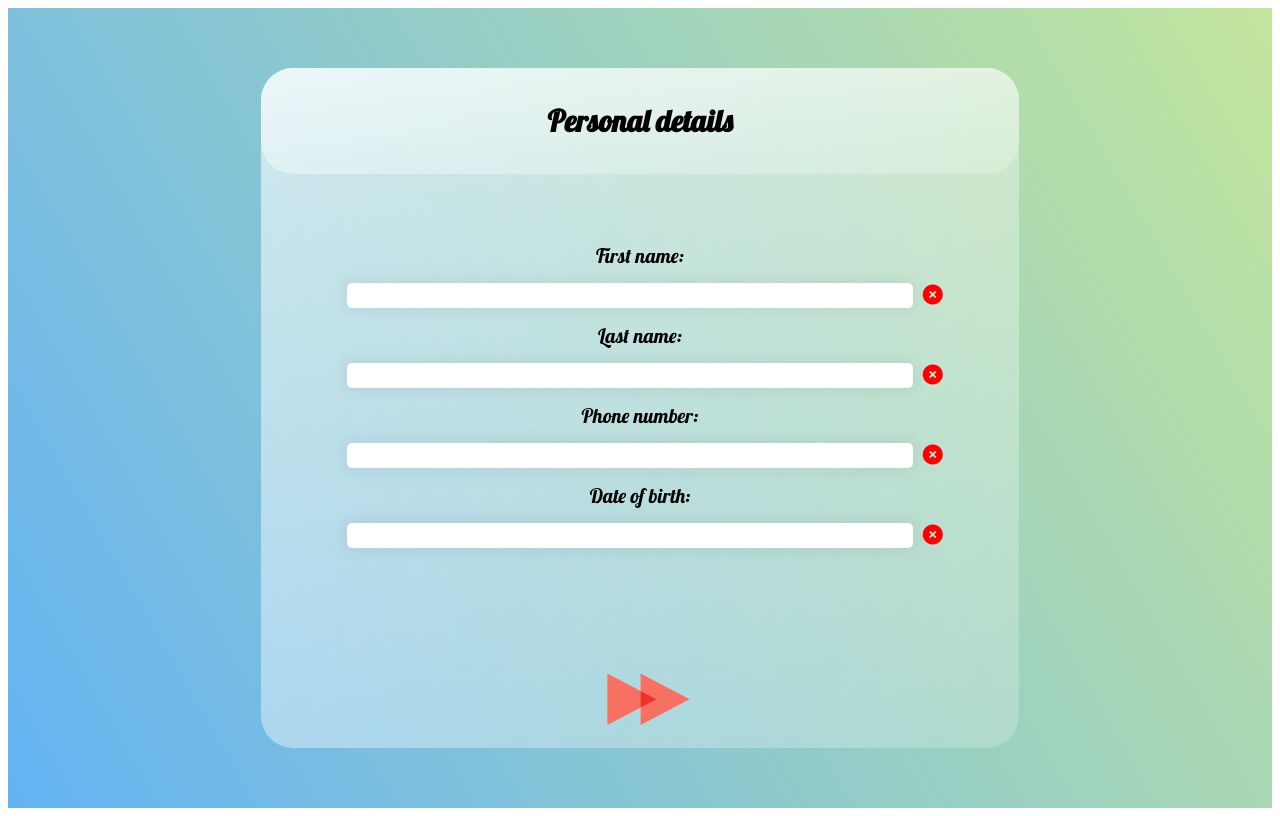
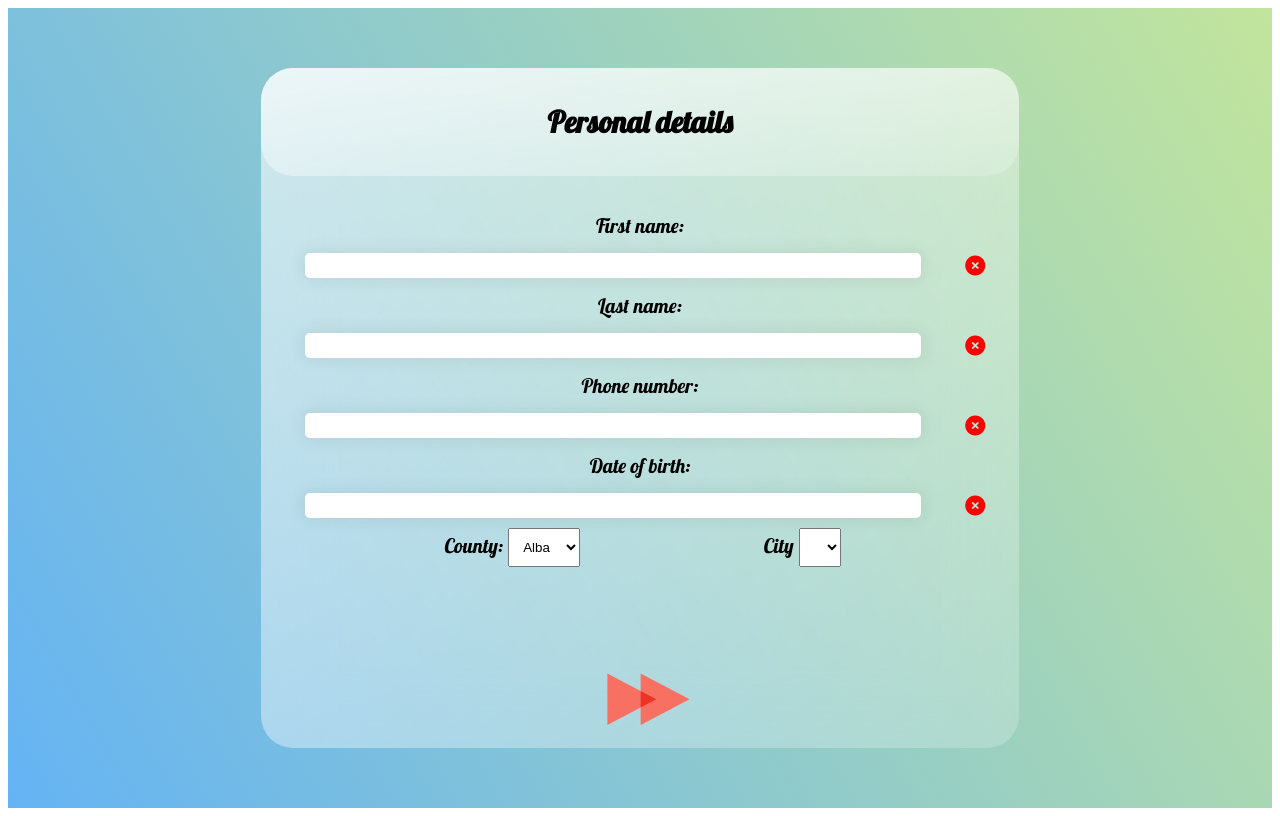
Before and after one commit to georgeMarian1999/WebProgrammingProject, a PHP site: page /signup2.html in a window 1280 px wide. Run offline with PHP 8.4, Linux system fonts and the light colour scheme; lists and menus that the app fills with data are empty; some libraries are stand-ins or nearby versions.

Commit message:
Added County and City Selects

```diff
--- a/signuppage/signup2.css
+++ b/signuppage/signup2.css
@@ -76,12 +76,18 @@ main {
 .inputWrapper {
   display: flex;
   width: 100%;
-  justify-content: center;
+  justify-content: space-evenly;
   align-items: center;
 }
 #Polygon3 {
   opacity: 0;
   transform: translateX(-100%);
+}
+select#judetSelect,
+select#orasSelect {
+  width: auto;
+  padding: 10px;
+  height: auto;
 }
 svg:hover #Polygon1 {
   transform: translateX(20%);
@@ -136,8 +142,11 @@ h1 {
     opacity: 1;
   }
 }
+.selects {
+  display: flex;
+  justify-content: space-evenly;
+}
 form {
-  padding: 2rem;
   display: flex;
   flex-direction: column;
   justify-content: center;
--- a/signuppage/signup2.html
+++ b/signuppage/signup2.html
@@ -85,7 +85,22 @@
                 <i class="fas fa-check-circle" id="validatedate" style="color: green;"></i>
                 <i class="fas fa-times-circle" id="nonvalidatedate" style="color: red;"></i>
               </div>
+              <div class="inputWrapper">
+                <div class="selects">
+                  <label for="judetSelect">County:</label>
+                    <select id="judetSelect" onchange="onJudetSelect()">
+                      <option value="Alba">Alba</option>
+                      <option value="Cluj">Cluj</option>
+                      <option value="Sibiu">Sibiu</option>
+                    </select>
+                </div>
+                <div class="selects">
+                  <label for="orasSelect">City</label>
+                  <select id="orasSelect">
+                  </select>
+                </div>
 
+              </div>
             </div>
           </div>
           <div class="termsform">
```
Also changed, not shown: signuppage/signupscript2.js (+30 -2 lines).
